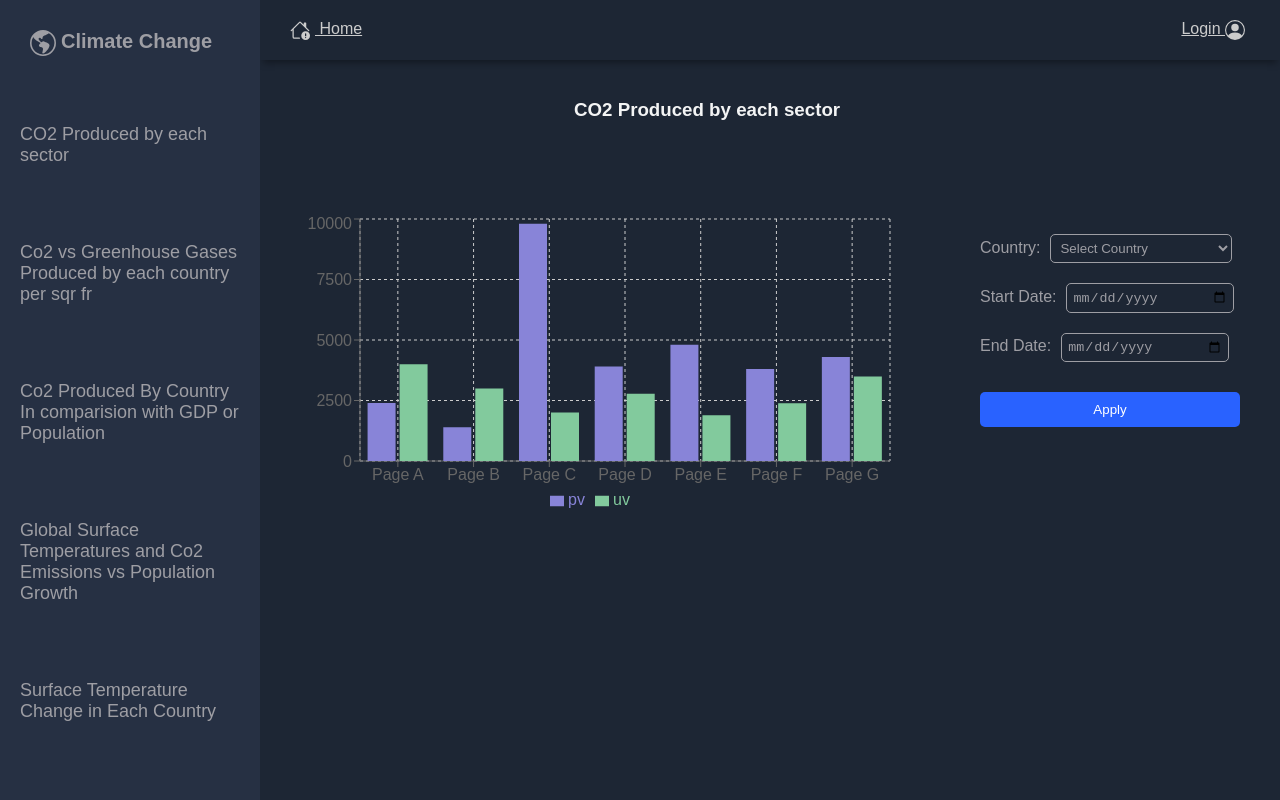
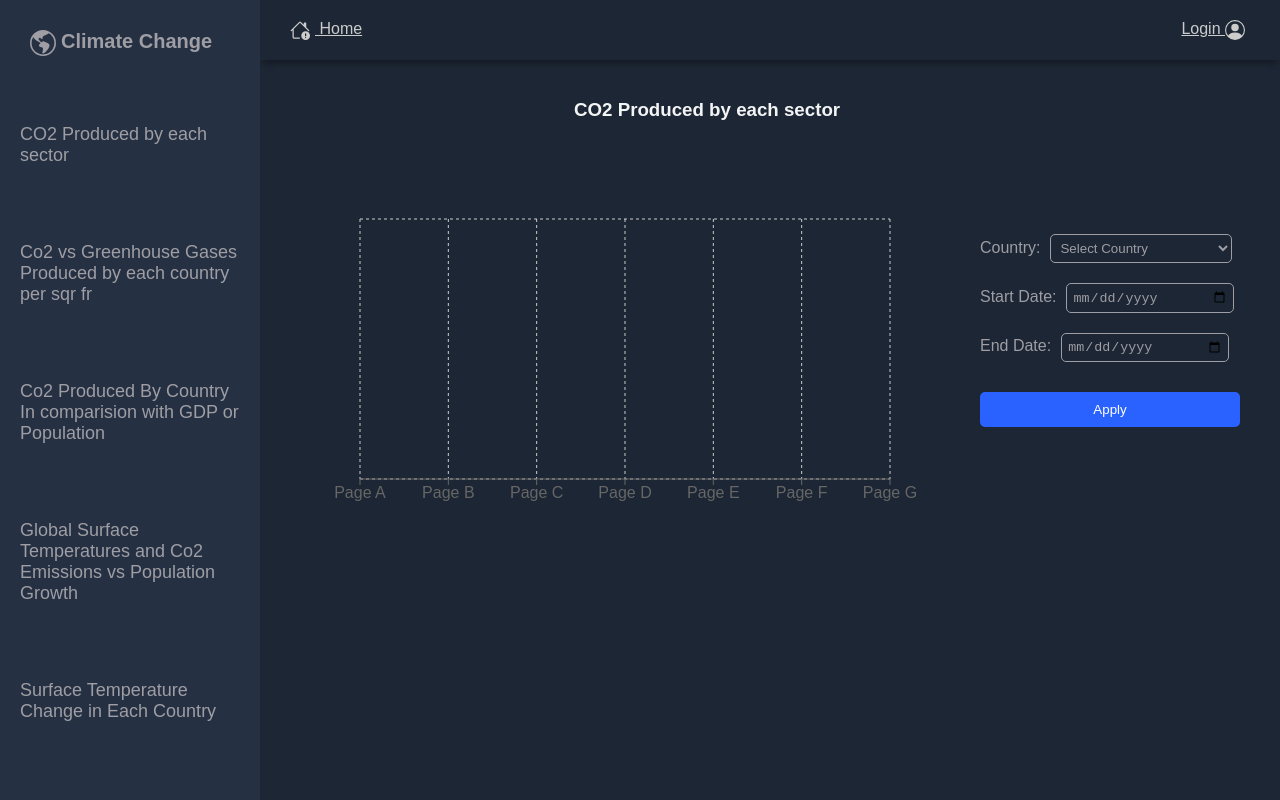
Before and after one commit to sandhyaananthan121/DBMS_project, a React (Vite) app: page /q2 in a window 1280 px wide. Built offline with nearby package versions, Linux system fonts and the light colour scheme.

Commit message:
Q2 changes

```diff
--- a/src/App.jsx
+++ b/src/App.jsx
@@ -6,7 +6,7 @@
 import Sidebar from './Sidebar';
 import Home from './Home';
 import Login from './Login';
-import Q2 from './q2';
+import Q2 from './Q2';
 
 function App() {
   const [openSidebarToggle, setOpenSidebarToggle] = useState(false);
@@ -27,7 +27,7 @@
             </div>
           </>
         )} />
-        <Route path="/" render={() => (
+        <Route path="/q1" render={() => (
             <>
             <div className='grid-container'>
               <Header OpenSidebar={OpenSidebar} />
@@ -38,7 +38,7 @@
           )} />
         <Route path="/q2" component={() => (
             <>
-            <div className='grid-container1'>
+            <div className='grid-container'>
               <Header OpenSidebar={OpenSidebar} />
               <Sidebar openSidebarToggle={openSidebarToggle} OpenSidebar={OpenSidebar} />
               <Q2 />
--- a/src/Q2.jsx
+++ b/src/Q2.jsx
@@ -1,15 +1,8 @@
-import React, { useState } from 'react';
+import React, { useState } from 'react'
  import './App.css';
-import {
-  LineChart,
-  Line,
-  CartesianGrid,
-  XAxis,
-  YAxis,
-  Tooltip,
-  Legend,
-  ResponsiveContainer,
-} from 'recharts';
+ import
+ { BarChart, Bar, Cell, XAxis, YAxis, CartesianGrid, Tooltip, Legend, ResponsiveContainer, LineChart, Line }
+ from 'recharts';
 
 function Q2() {
     const [startDate, setStartDate] = useState('');
@@ -35,24 +28,92 @@
         console.log('End Date:', endDate);
     };
 
-  // Replace the sample data with your own dataset for the line graph
+    // Perform some action with the selected data, e.g., make an API call
+
+
+
+    const data = [
+        {
+          name: 'Page A',
+          uv: 4000,
+          pv: 2400,
+          amt: 2400,
+        },
+        {
+          name: 'Page B',
+          uv: 3000,
+          pv: 1398,
+          amt: 2210,
+        },
+        {
+          name: 'Page C',
+          uv: 2000,
+          pv: 9800,
+          amt: 2290,
+        },
+        {
+          name: 'Page D',
+          uv: 2780,
+          pv: 3908,
+          amt: 2000,
+        },
+        {
+          name: 'Page E',
+          uv: 1890,
+          pv: 4800,
+          amt: 2181,
+        },
+        {
+          name: 'Page F',
+          uv: 2390,
+          pv: 3800,
+          amt: 2500,
+        },
+        {
+          name: 'Page G',
+          uv: 3490,
+          pv: 4300,
+          amt: 2100,
+        },
+      ];
 
 
   return (
-    <main className="main-container">
-      <div className="main-title">
-        <h3>CO2 </h3>
+
+    <main className='main-container'>
+        <div className='main-title'>
+            <h3>CO2 Produced by each sector</h3>
         </div>
 
-      <div className="main-cards"></div>
+        <div className='main-cards'>
 
-      <div className="charts">
+        </div>
 
+        <div className='charts'>
+            <ResponsiveContainer width="100%" height="100%">
+            <LineChart
+            width={500}
+            height={300}
+            data={data}
+            margin={{
+                top: 5,
+                right: 30,
+                left: 20,
+                bottom: 5,
+            }}
+            >
+                <CartesianGrid strokeDasharray="3 3" />
+                <XAxis dataKey="name" />
+                <YAxis />
+                <Tooltip />
+                <Legend />
+                <Bar dataKey="pv" fill="#8884d8" />
+                <Bar dataKey="uv" fill="#82ca9d" />
+                </LineChart>
+            </ResponsiveContainer>
 
-        <form className="form-container">
-          <label htmlFor="countrySelector" className="form-label">
-            Country:
-          </label>
+        <form className='form-container'>
+        <label htmlFor="countrySelector" className='form-label'>Country:</label>
           <select
             id="countrySelector"
             name="country"
@@ -67,37 +128,34 @@
             {/* Add more country options here */}
           </select>
             <br></br>
-          <label htmlFor="startDate" className="form-label">
-            Start Date:
-          </label>
+          <label htmlFor="startDate" className='form-label'>Start Date:</label>
           <input
             type="date"
             id="startDate"
             name="startDate"
             value={startDate}
             onChange={handleStartDateChange}
-            className="form-date-input"
+            className='form-date-input'
           />
             <br></br>
-          <label htmlFor="endDate" className="form-label">
-            End Date:
-          </label>
+          <label htmlFor="endDate" className='form-label'>End Date:</label>
           <input
             type="date"
             id="endDate"
             name="endDate"
             value={endDate}
             onChange={handleEndDateChange}
-            className="form-date-input"
+            className='form-date-input'
           />
             <br></br>
-          <button type="submit" onClick={handleApplyClick} className="form-button">
+          <button type="submit" onClick={handleApplyClick} className='form-button'>
             Apply
           </button>
         </form>
+
         </div>
     </main>
-  );
+  )
 }
 
-export default Q2;
+export default Q2
--- a/src/Sidebar.jsx
+++ b/src/Sidebar.jsx
@@ -17,7 +17,7 @@
 
         <ul className='sidebar-list'>
             <li className='sidebar-list-item'>
-                <Link to="/" className="home-link">
+                <Link to="/q1" className="home-link">
                     <p> CO2 Produced by each sector </p>
                 </Link>
             </li>
```
Lines whose indentation alone changed are shown as unchanged.
